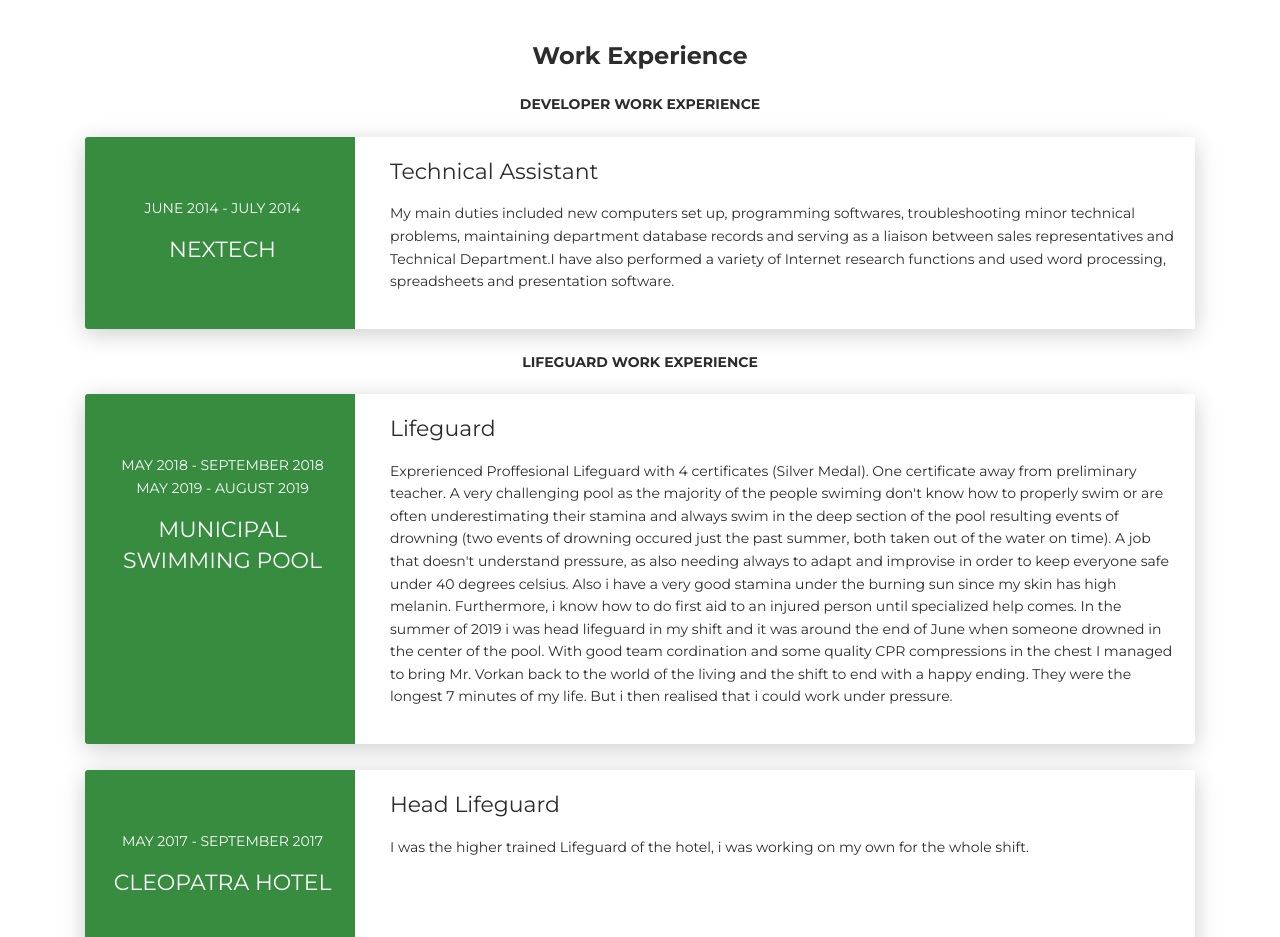
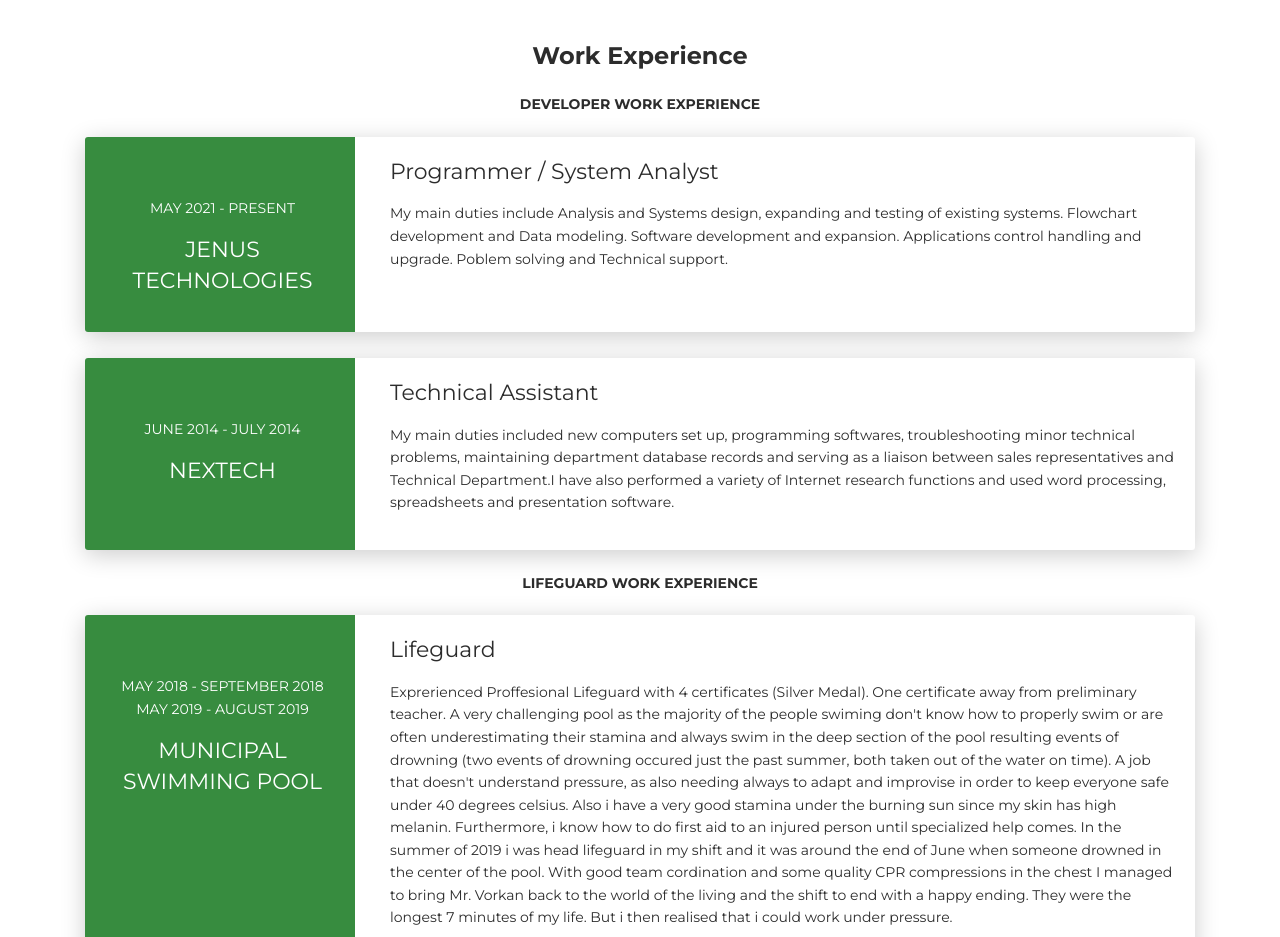
Before and after one commit to milkos14/milkos14.github.io, a plain HTML site: page index.html in a window 1280 px wide. Shown: the part 2400-3337 px from the top of the page. Drawn offline with Linux system fonts and the light colour scheme.

Commit message:
Jenus Work experience update

```diff
--- a/index.html
+++ b/index.html
@@ -287,6 +287,22 @@
   <div class="container cc-experience">
     <div class="h4 text-center mb-4 title">Work Experience</div>
     <div class="h6 text-center mb-4 title">Developer Work Experience</div>
+     <div class="card">
+      <div class="row">
+        <div class="col-md-3 bg-primary" data-aos="fade-right" data-aos-offset="50" data-aos-duration="500">
+          <div class="card-body cc-experience-header">
+            <p>May 2021 - Present</p>
+            <div class="h5">Jenus Technologies</div>
+          </div>
+        </div>
+        <div class="col-md-9" data-aos="fade-left" data-aos-offset="50" data-aos-duration="500">
+          <div class="card-body">
+            <div class="h5">Programmer / System Analyst</div>
+            <p>My main duties include Analysis and Systems design, expanding and testing of existing systems. Flowchart development and Data modeling. Software development and expansion. Applications control handling and upgrade. Poblem solving and Technical support.</p>
+          </div>
+        </div>
+      </div>
+    </div>
     <div class="card">
       <div class="row">
         <div class="col-md-3 bg-primary" data-aos="fade-right" data-aos-offset="50" data-aos-duration="500">
```
